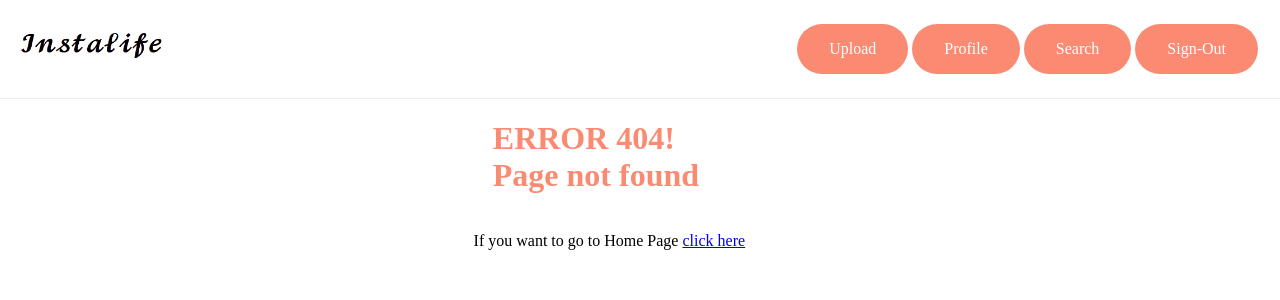
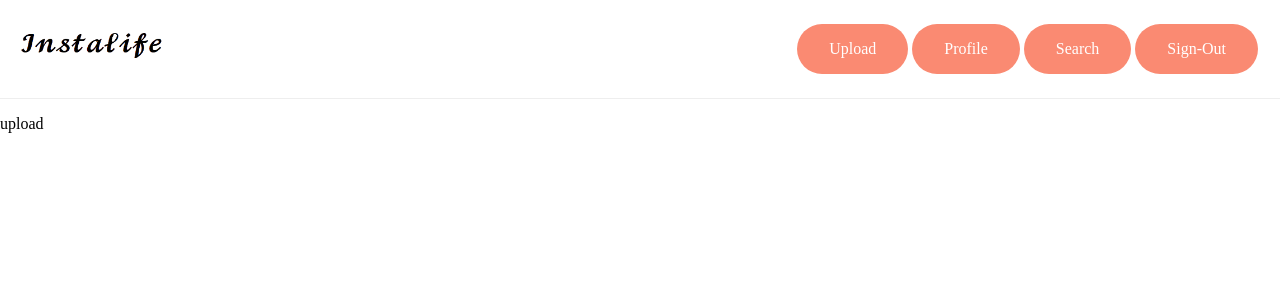
Before and after one commit to dimlil/Vue.js-examp-Instalife, a Vue app: page /upload in a window 1280 px wide. Before the commit this address had no page. Shown: the top 300 px of the page. Built offline with nearby package versions, Linux system fonts and the light colour scheme.

Commit message:
feat/ added upload page

```diff
--- /dev/null
+++ b/src/components/core/UploadPage.vue
@@ -0,0 +1,13 @@
+<template>
+  <p>upload</p>
+</template>
+
+<script>
+export default {
+
+}
+</script>
+
+<style>
+
+</style>
--- a/src/components/shared/Header.vue
+++ b/src/components/shared/Header.vue
@@ -14,9 +14,11 @@
       </router-link>
     </div>
     <div v-else-if="isLogged">
-      <button>
-        <p>Upload</p>
-      </button>
+      <router-link to="/upload"
+        ><button>
+          <p>Upload</p>
+        </button></router-link
+      >
       <router-link to="/profile">
         <button>
           <p>Profile</p>
@@ -52,7 +54,7 @@ export default {
       localStorage.setItem("isLog", false);
       localStorage.setItem("user", null);
       this.isLogged = false;
-      this.$router.push("/")
+      this.$router.push("/");
     },
     // logIn() {
     //   localStorage.setItem("isLog", true);
--- a/src/router/index.js
+++ b/src/router/index.js
@@ -4,6 +4,7 @@ import Login from '../components/core/Login.vue'
 import Register from '../components/core/Register.vue'
 import ErrorPage from '../components/core/ErrorPage.vue'
 import Profile from '../components/core/Profile.vue'
+import UploadPage from '../components/core/UploadPage.vue'
 
 const routes = [
     {
@@ -25,6 +26,11 @@ const routes = [
         path: "/profile",
         name: "Profile",
         component: Profile,
+    },
+    {
+        path: "/upload",
+        name: "Upload",
+        component: UploadPage,
     },
     {
         path: "/:pathMatch(.*)*",
```
